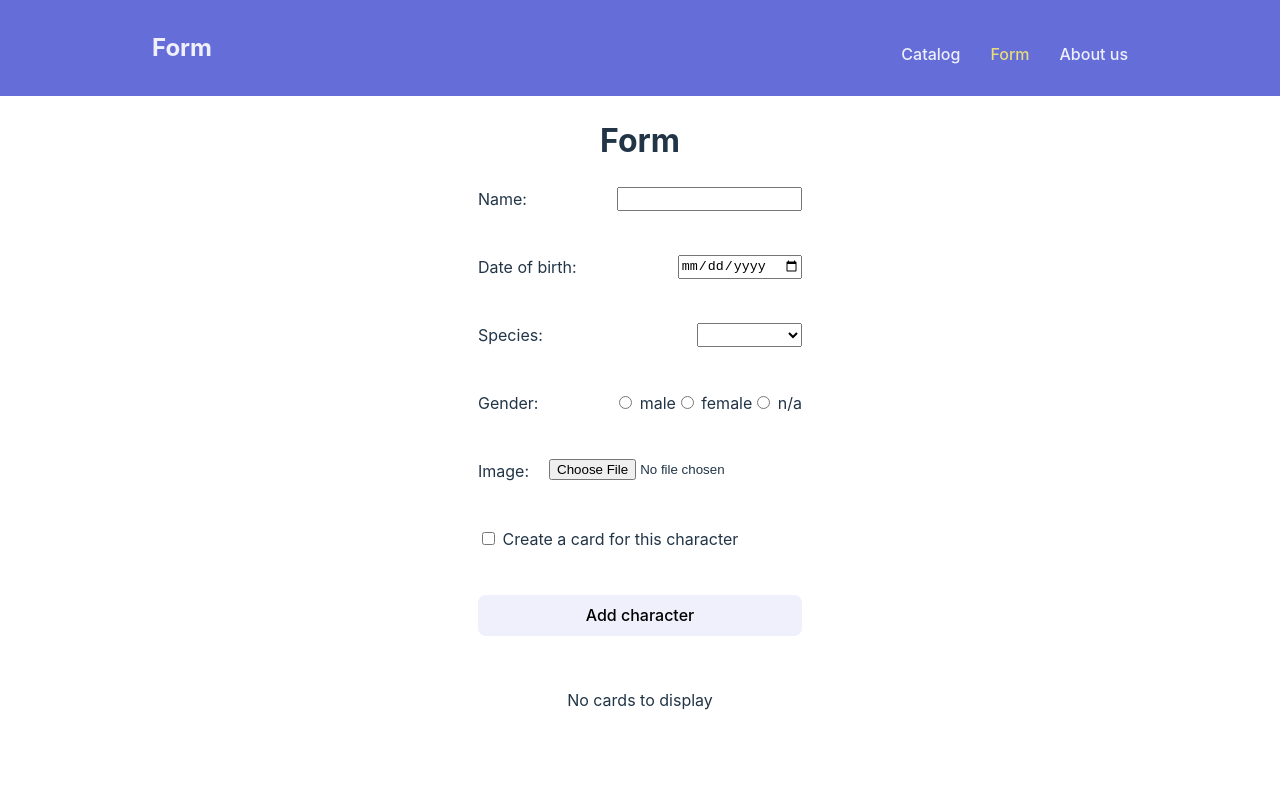
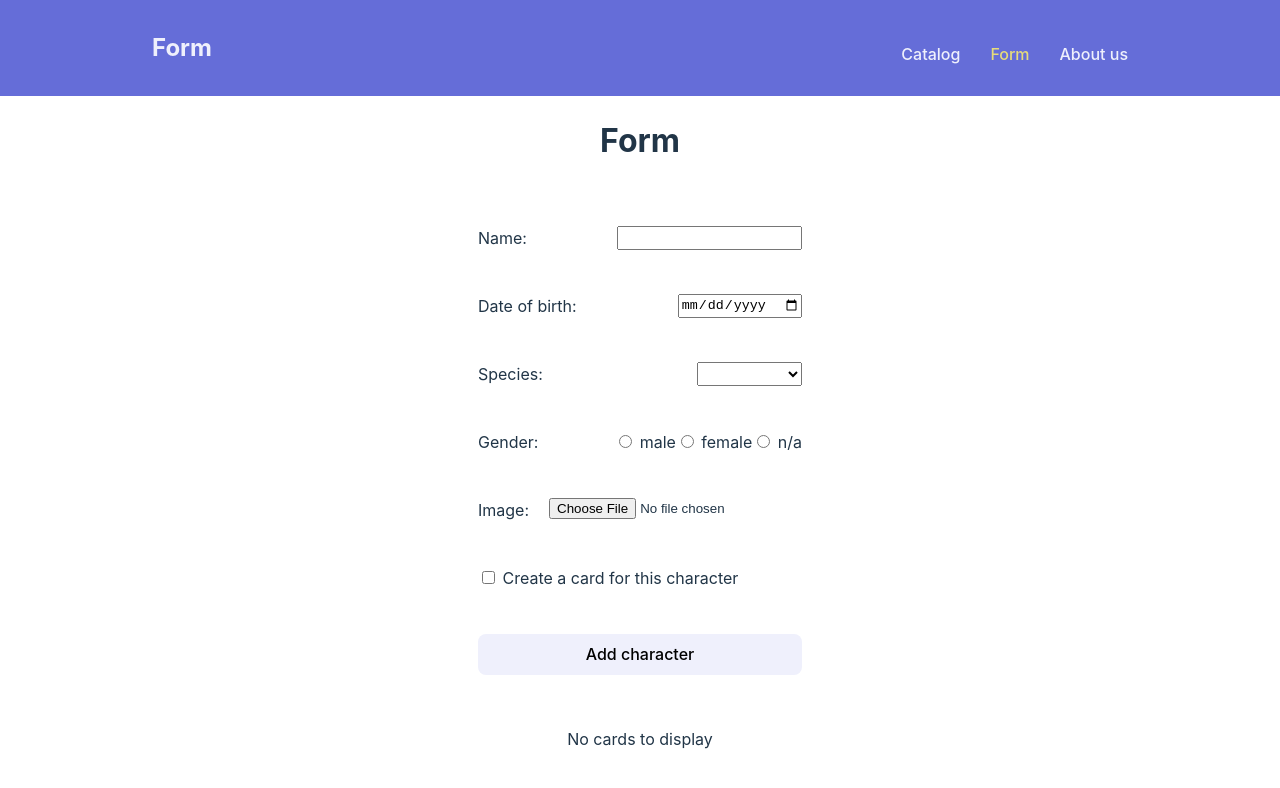
Before and after one commit to dinara-n/rss-react, a React (Vite) app: page /form in a window 1280 px wide. Shown: the top 788 px of the page. Built offline with nearby package versions, Linux system fonts and the light colour scheme.

Commit message:
feat: add submit message and form reset

```diff
--- a/src/components/AddCardForm/AddCardForm.module.css
+++ b/src/components/AddCardForm/AddCardForm.module.css
@@ -21,3 +21,11 @@
 .submitButton {
   background-color: rgb(239, 240, 252);
 }
+
+.submitMessage {
+  margin: 0;
+  padding: 0;
+  font-size: 1.2rem;
+  min-height: 1.8rem;
+  text-align: center;
+}
--- a/src/components/AddCardForm/AddCardForm.tsx
+++ b/src/components/AddCardForm/AddCardForm.tsx
@@ -22,6 +22,7 @@ const CharacterGenderArray = Object.values(CharacterGender) as Array<CharacterGe
 
 type AddCardFormState = {
   validationRules: ValidationRulesType;
+  submitPending: boolean;
 };
 
 type AddCardFormProps = {
@@ -53,7 +54,10 @@ class AddCardForm extends React.Component<AddCardFormProps, AddCardFormState> {
         imageIsImage: true,
         agreeIsChecked: true,
       },
+      submitPending: false,
     };
+    this.validateForm = this.validateForm.bind(this);
+    this.addNewCard = this.addNewCard.bind(this);
     this.handleFormSubmit = this.handleFormSubmit.bind(this);
     this.formRef = React.createRef();
     this.formNameRef = React.createRef();
@@ -117,6 +121,11 @@ class AddCardForm extends React.Component<AddCardFormProps, AddCardFormState> {
     await this.validateForm();
     const formIsValid = !Object.values(this.state.validationRules).includes(false);
     if (formIsValid) {
+      this.setState({ submitPending: true });
+      setTimeout(() => {
+        this.setState({ submitPending: false });
+        this.formRef.current?.reset();
+      }, 2000);
       this.addNewCard();
     }
   }
@@ -129,7 +138,10 @@ class AddCardForm extends React.Component<AddCardFormProps, AddCardFormState> {
         ? this.formGenderFemaleRef
         : this.formGenderNARef;
     return (
-      <form className={styles.form} onSubmit={this.handleFormSubmit}>
+      <form className={styles.form} onSubmit={this.handleFormSubmit} ref={this.formRef}>
+        <p className={styles.submitMessage}>
+          {this.state.submitPending ? 'The characher is saved' : ' '}
+        </p>
         <label className={styles.row} htmlFor="name">
           Name:
           <input type="text" name="name" id="name" ref={this.formNameRef} />
@@ -180,7 +192,7 @@ class AddCardForm extends React.Component<AddCardFormProps, AddCardFormState> {
           </div>
         </label>
         <p className={styles.errorMessage}>
-          {!this.state.validationRules.genderNotEmpty ? 'A gender should be selected' : ' '}
+          {!this.state.validationRules.genderNotEmpty ? 'Gender should be selected' : ' '}
         </p>
         <label className={styles.row} htmlFor="image">
           Image:
```
